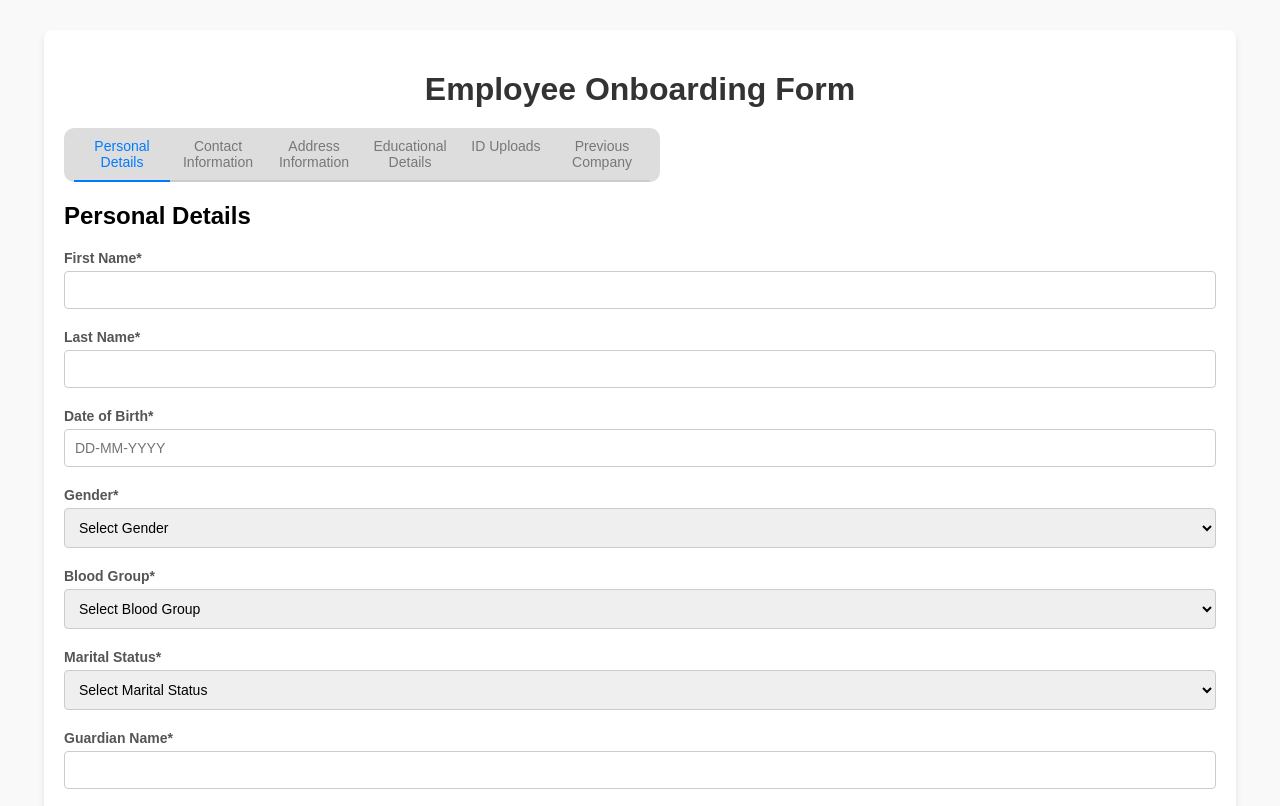
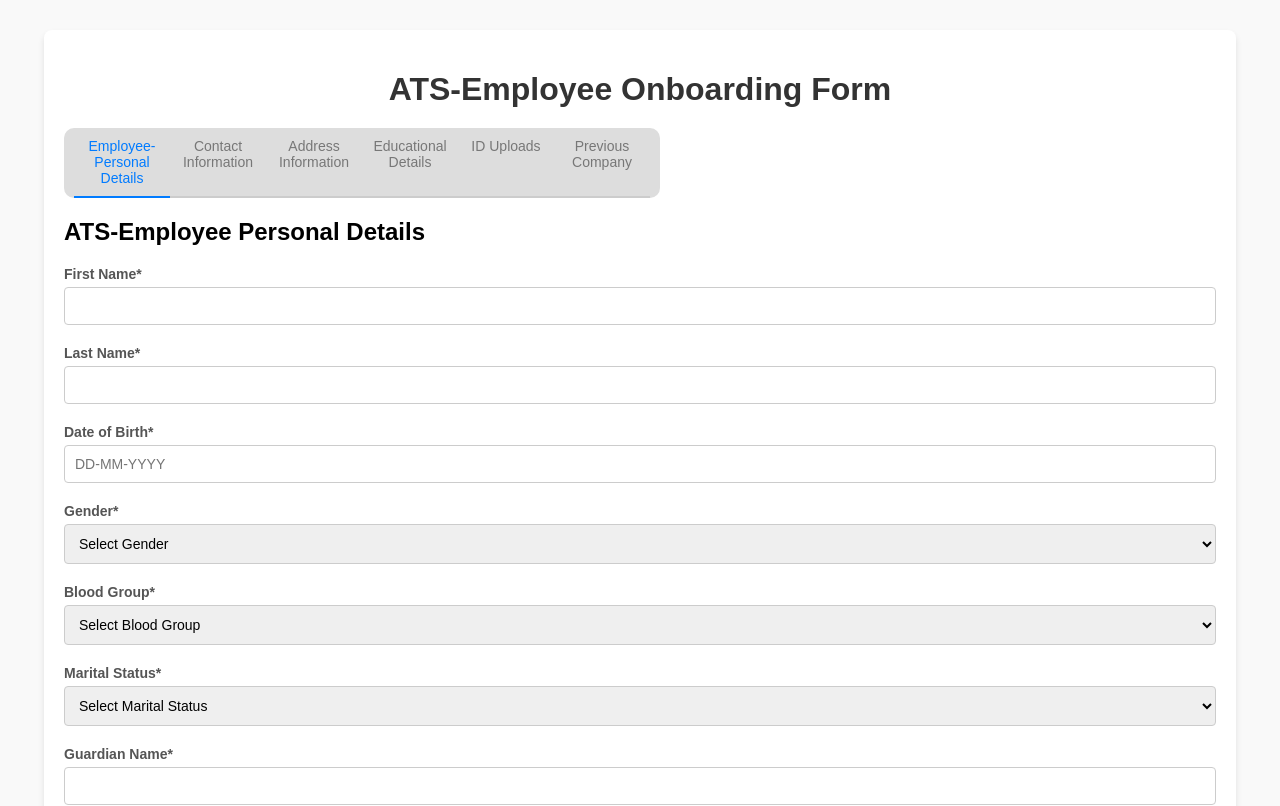
Before and after one commit to ShreyasKS978/ats1-emp1-onboard-, a plain HTML site: page index.html in a window 1280 px wide. Shown: the top 806 px of the page. Drawn offline with Linux system fonts and the light colour scheme.

Commit message:
Update index.html

```diff
--- a/index.html
+++ b/index.html
@@ -140,9 +140,9 @@
 
 <!-- Employee Onboarding Form Section -->
 <div class="form-container">
-  <h1>Employee Onboarding Form</h1>
+  <h1>ATS-Employee Onboarding Form</h1>
   <div class="progress-bar">
-    <span class="progress-step active">Personal Details</span>
+    <span class="progress-step active">Employee-Personal Details</span>
     <span class="progress-step">Contact Information</span>
     <span class="progress-step">Address Information</span>
     <span class="progress-step">Educational Details</span>
@@ -153,7 +153,7 @@
     <!-- Step 1: Personal Details -->
     <div class="step active" id="step1">
 
-        <h2>Personal Details</h2>
+        <h2>ATS-Employee Personal Details</h2>
         <div class="form-group">
           <label for="firstName">First Name*</label>
           <input type="text" id="firstName" required>
@@ -230,7 +230,7 @@
 
     <!-- Step 2: Contact Information -->
     <div class="step" id="step2">
-      <h2>Contact Information</h2>
+      <h2>Employee Contact Information</h2>
       <div class="form-group">
         <label for="email">Email*</label>
         <input type="email" id="email" required>
```
